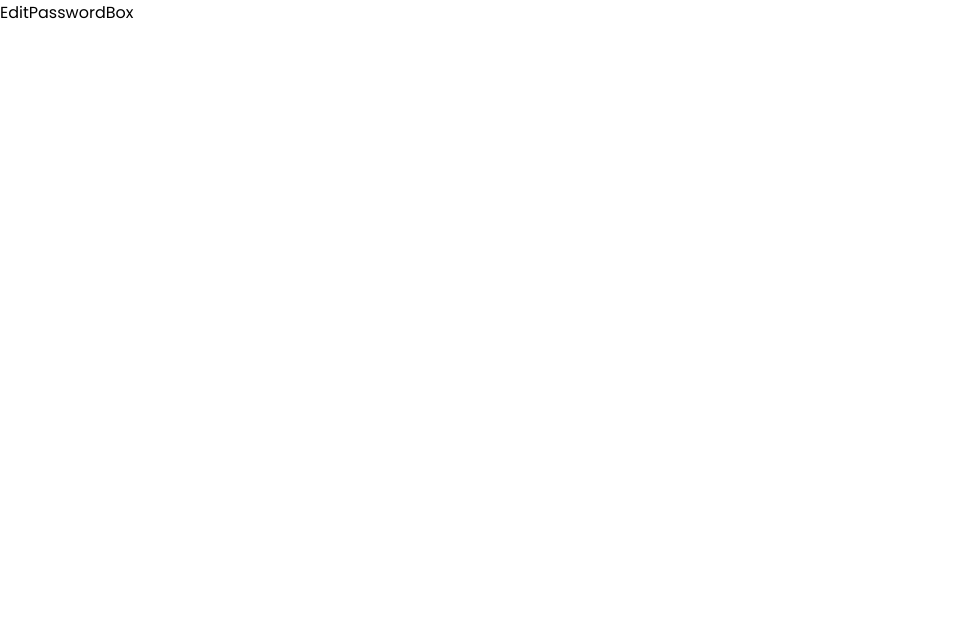
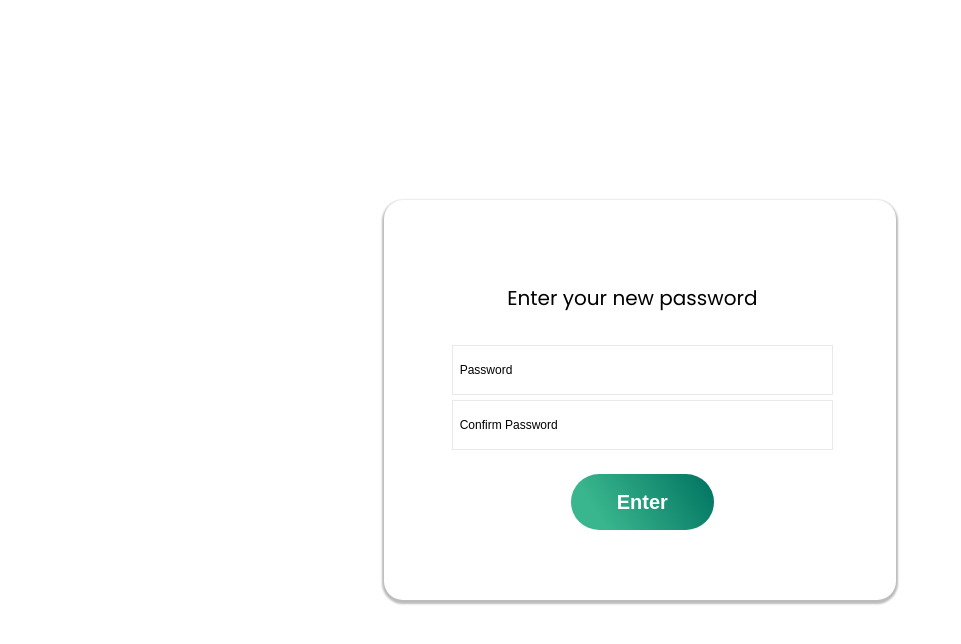
Before and after one commit to mrzyphyl/Attendance-Management-System, a React (Create React App) app in the folder ams-webapp/: page /changepass in a window 1280 px wide. Shown: the top 644 px of the page, without its empty margins (0-961 px from the left). Built offline with nearby package versions, Linux system fonts and the light colour scheme.

Commit message:
finally I can rest

```diff
--- a/ams-webapp/src/App.js
+++ b/ams-webapp/src/App.js
@@ -13,6 +13,7 @@ import StudentClass from './pages/ClassPage/StudentClass'
 import ProfessorClass from './pages/ClassPage/ProfessorClass';
 import SecretPage from './pages/SecretPage/SecretPage';
 import ChangePassword from './pages/SettingsPage/ChangePasswordPage/ChangePassword'
+import EmailConfirmation from './pages/SettingsPage/ChangePasswordPage/EmailConfirmation'
 import EditStudent from './pages/SettingsPage/EditInfoPage/EditStudent'
 import EditProfessor from './pages/SettingsPage/EditInfoPage/EditProfessor'
 import AddStudentClass from './pages/ClassPage/AddClassPage/AddStudentClass'
@@ -25,37 +26,46 @@ import StudentAttendance from './pages/TimeTablePage/StudentTimeTableSelection/S
 import ProfessorAttendance from './pages/TimeTablePage/ProfessorTimeTableSelection/ProfessorAttendance'
 import StudentAttendaceSheet from './pages/TimeTablePage/StudentTimeTableSelection/StudentAttendanceSheet'
 import ProfessorShowClassAttendance from './pages/TimeTablePage/ProfessorTimeTableSelection/ProfessorShowClassAttendance'
+import { useState } from 'react';
 
 function App() {
+  const userId = localStorage.getItem('userId')
+  // eslint-disable-next-line no-unused-vars
+  const [loggedIn, setLoggedIn] = useState(!!userId)
+
   return (
     <>
       <Routes>
-        <Route path='/' exact element={<Login/>}/>
-        <Route path='/roles' exact element={<Roles/>}/>
-        <Route path='/student-sign-up' exact element={<StudentSignUp/>}/>
-        <Route path='/professor-sign-up' exact element={<ProfessorSignUp/>}/>
-        <Route path='/student-home' exact element={<StudentHome/>}/>
-        <Route path='/professor-home' exact element={<ProfessorHome/>}/>
-        <Route path='/about-us-s' exact element={<AboutS/>}/>
-        <Route path='/about-us-p' exact element={<AboutP/>}/>
-        <Route path='/student-settings' exact element={<StudentSettings/>}/>
-        <Route path='/professor-settings' exact element={<ProfessorSettings/>}/>
-        <Route path='/student-classes' exact element={<StudentClass/>}/>
-        <Route path='/professor-classes' exact element={<ProfessorClass/>}/>
-        <Route path='/add-student-classes' exact element={<AddStudentClass/>}/>
-        <Route path='/add-professor-classes' exact element={<AddProfessorClass/>}/>
-        <Route path='/edit-student-classes' exact element={<EditStudentClass/>}/>
-        <Route path='/edit-professor-classes' exact element={<EditProfessorClass/>}/>
-        <Route path='/changepass' exact element={<ChangePassword/>}/>
-        <Route path='/student-editprofile' exact element={<EditStudent/>}/>
-        <Route path='/professor-editprofile' exact element={<EditProfessor/>}/>
-        <Route path='/student-timetable' exact element={<StudentTimeTable/>}/>
-        <Route path='/professor-timetable' exact element={<ProfessorTimeTable/>}/>
-        <Route path='/timetable/time-in/student' exact element={<StudentAttendance/>}/>
-        <Route path='/timetable/time-in/professor' exact element={<ProfessorAttendance/>}/>
-        <Route path='/time-table/check-attendance/student' exact element={<StudentAttendaceSheet/>}/>
-        <Route path='/time-table/check-attendance/professor' exact element={<ProfessorShowClassAttendance/>}/>
-        <Route path='/upanget' exact element={<SecretPage/>}/>
+        {/* If the user is not logged in, render this routes */}
+        {!loggedIn && <Route path='/' element={<Login />} />}
+        {!loggedIn && <Route path='/student-sign-up' element={<StudentSignUp />} />}
+        {!loggedIn && <Route path='/professor-sign-up' element={<ProfessorSignUp />} />}
+        {!loggedIn && <Route path='/roles' element={<Roles />} />}
+
+        <Route path='/student-home' element={<StudentHome />} />
+        <Route path='/professor-home' element={<ProfessorHome />} />
+        <Route path='/about-us-s' element={<AboutS />} />
+        <Route path='/about-us-p' element={<AboutP />} />
+        <Route path='/student-settings' element={<StudentSettings />} />
+        <Route path='/professor-settings' element={<ProfessorSettings />} />
+        <Route path='/student-classes' element={<StudentClass />} />
+        <Route path='/professor-classes' element={<ProfessorClass />} />
+        <Route path='/add-student-classes' element={<AddStudentClass />} />
+        <Route path='/add-professor-classes' element={<AddProfessorClass />} />
+        <Route path='/edit-student-classes' element={<EditStudentClass />} />
+        <Route path='/edit-professor-classes' element={<EditProfessorClass />} />
+        <Route path='/changepass' element={<ChangePassword />} />
+        <Route path='/emailconfirmpass' element={<EmailConfirmation />} />
+        <Route path='/student-editprofile' element={<EditStudent />} />
+        <Route path='/professor-editprofile' element={<EditProfessor />} />
+        <Route path='/student-timetable' element={<StudentTimeTable />} />
+        <Route path='/professor-timetable' element={<ProfessorTimeTable />} />
+        <Route path='/timetable/time-in/student' element={<StudentAttendance />} />
+        <Route path='/timetable/time-in/professor' element={<ProfessorAttendance />} />
+        <Route path='/time-table/check-attendance/student' element={<StudentAttendaceSheet />} />
+        <Route path='/time-table/check-attendance/professor' element={<ProfessorShowClassAttendance />} />
+
+        <Route path='/upanget' element={<SecretPage />} />
       </Routes>
     </>
   );
--- a/ams-webapp/src/components/AccountBox/Common.jsx
+++ b/ams-webapp/src/components/AccountBox/Common.jsx
@@ -31,6 +31,10 @@ export const MutedLink = styled.a `
     color: rgba(107, 105, 105, 0.8);
     font-weight: 500;
     text-decoration: none;
+
+    &:hover {
+        color: green;
+    }
 `
 
 export const BoldLink = styled.a `
--- a/ams-webapp/src/components/AccountBox/LoginForm.jsx
+++ b/ams-webapp/src/components/AccountBox/LoginForm.jsx
@@ -36,6 +36,14 @@ export function LoginForm(){
                 studentError = true
             }
         })
+        .finally(() => {
+            // After the professor login request is complete, check both errors
+            if (studentError && professorError) {
+                setLoginError('Invalid email or password')
+            } else if (studentError || professorError) {
+                setLoginError('An error occurred. Please try again.')
+            }
+        })
 
         // Send a request to the professor login endpoint
         axios.post('http://localhost:5000/api/professor-user/login', { email, password })
@@ -51,6 +59,14 @@ export function LoginForm(){
             console.log('Professor Login Error:', professorErr)
             if (professorErr.response && professorErr.response.status === 400) {
                 professorError = true
+            }
+        })
+        .finally(() => {
+            // After the professor login request is complete, check both errors
+            if (studentError && professorError) {
+                setLoginError('Invalid email or password')
+            } else if (studentError || professorError) {
+                setLoginError('An error occurred. Please try again.')
             }
         })
 
@@ -86,7 +102,7 @@ export function LoginForm(){
                 {/* Error message */}
                 {loginError && <Error>{loginError}</Error>}
                 <Marginer direction="vertical" margin={5} />
-                <MutedLink href="/changepass">Forget your password?</MutedLink>
+                <MutedLink href="/emailconfirmpass">Forget your password?</MutedLink>
                 <Marginer direction="vertical" margin="1.6em" />
                 <SubmitButton type="submit">
                     <SubmitLink>Sign in</SubmitLink>
--- a/ams-webapp/src/components/SettingsBox/EditPasswordBox/EditPasswordBox.jsx
+++ b/ams-webapp/src/components/SettingsBox/EditPasswordBox/EditPasswordBox.jsx
@@ -1,8 +1,69 @@
-import React from 'react'
+import React, { useState } from 'react'
+import { AppContainer, BoxContainer, ButtonSubmit, ButtonType, Form, FormContainer, FormH1, Input } from './Style'
+import { Marginer } from '../../Marginer/Margin'
+import axios from 'axios'
 
 function EditPasswordBox() {
+  const [ password, setPassword ] = useState()
+
+  const userId = localStorage.getItem('userId')
+
+  console.log(userId)
+
+  const onSubmit = (e) => {
+    e.preventDefault()
+    axios.put(`http://localhost:5000/api/professor-user/forgotpass/${userId}`,{
+      password
+    })
+    .then(response => {
+      console.log(response.data)
+      window.localStorage.clear()
+      window.location.href = "/"
+    })
+    .catch(error => {
+      console.error('Error fetching professor user data:', error);
+    })
+    axios.put(`http://localhost:5000/api/student-user/forgotpass/${userId}`,{
+      password
+    })
+    .then(response => {
+      console.log(response.data)
+      window.localStorage.clear()
+      window.location.href = "/"
+    })
+    .catch(error => {
+      console.error('Error fetching student user data:', error);
+    })
+  }
+
   return (
-    <div>EditPasswordBox</div>
+    <AppContainer>
+      <BoxContainer>
+        <FormContainer>
+          <FormH1>Enter your new password</FormH1>
+            <Form onSubmit={onSubmit}>
+              <Input
+              type='password'
+              placeholder='Password'
+              value={password}
+              onChange={(e) => setPassword(e.target.value)}
+              />
+
+              <Marginer direction="vertical" margin={'5px'}/>
+
+              <Input
+              type='password'
+              placeholder='Confirm Password'
+              />
+
+              <Marginer direction="vertical" margin={'1.5em'}/>
+              <ButtonSubmit type='submit'>
+                <ButtonType>Enter</ButtonType>
+              </ButtonSubmit>
+            </Form>
+        </FormContainer>
+      </BoxContainer>
+    </AppContainer>
   )
 }
 
--- /dev/null
+++ b/ams-webapp/src/components/SettingsBox/EditPasswordBox/EmailConfirmationBox.jsx
@@ -0,0 +1,83 @@
+import React, { useEffect, useState } from 'react'
+import { AppContainer, BoxContainer, ButtonSubmit, ButtonType, Form, FormContainer, FormH1, Input } from './Style'
+import { Marginer } from '../../Marginer/Margin'
+import { useNavigate } from 'react-router-dom'
+import axios from 'axios'
+
+function EmailConfirmationBox() {
+  const navigate = useNavigate()
+  const [ email, setEmail ] = useState()
+
+  const [studentUserData, setStudentUserData] = useState([])
+  const [professorUserData, setProfessorUserData] = useState([])
+
+  const [studentUserEmails, setStudentUserEmails] = useState([])
+  const [professorUserEmails, setProfessorUserEmails] = useState([])
+
+  useEffect(() => {
+    axios.get('http://localhost:5000/api/student-user')
+      .then(response => {
+        const emails = response.data.map(user => user.email)
+        setStudentUserEmails(emails)
+        setStudentUserData(response.data)
+      })
+      .catch(error => {
+        console.error('Error fetching student user data:', error)
+      })
+
+    axios.get('http://localhost:5000/api/professor-user')
+      .then(response => {
+        const emails = response.data.map(user => user.email)
+        setProfessorUserEmails(emails)
+        setProfessorUserData(response.data)
+      })
+      .catch(error => {
+        console.error('Error fetching professor user data:', error)
+      })
+  }, [])
+
+  const onSubmit = (e) => {
+    e.preventDefault()
+    let userId = null
+
+    if (studentUserEmails.includes(email)) {
+      userId = studentUserData[studentUserEmails.indexOf(email)]._id;
+      console.log('Email exists in student users', userId)
+      console.log('Email exists in student users', studentUserEmails)
+      localStorage.setItem('userId', userId)
+      navigate('/changepass')
+    } else if (professorUserEmails.includes(email)) {
+      userId = professorUserData[professorUserEmails.indexOf(email)]._id;
+      console.log('Email exists in professor users', userId)
+      console.log('Email exists in professor users', professorUserEmails)
+      localStorage.setItem('userId', userId)
+      navigate('/changepass')
+    } else {
+      console.log('Email does not exist in either')
+    }
+  }
+
+  return (
+    <AppContainer>
+      <BoxContainer>
+        <FormContainer>
+          <FormH1>Enter your email address</FormH1>
+            <Form onSubmit={onSubmit}>
+              <Input
+              type='email'
+              placeholder='Email Address'
+              value={email}
+              onChange={(e) => setEmail(e.target.value)}
+              />
+              <Marginer direction="vertical" margin={'1.5em'}/>
+              <ButtonSubmit type='submit'>
+                <ButtonType>Enter</ButtonType>
+              </ButtonSubmit>
+            </Form>
+        </FormContainer>
+      </BoxContainer>
+    </AppContainer>
+  )
+}
+
+export default EmailConfirmationBox
--- /dev/null
+++ b/ams-webapp/src/components/SettingsBox/EditPasswordBox/Style.jsx
@@ -0,0 +1,150 @@
+import { styled } from "styled-components";
+import { devices } from "../../Device/DeviceSizes";
+
+export const AppContainer = styled.div`
+    height: 100%;
+    width: 100%;
+    display: flex;
+    align-items: center;
+    justify-content: center;
+`
+
+export const BoxContainer = styled.div `
+    height: 97%;
+    width: 93%;
+    display: flex;
+    align-items: center;
+    border-radius: 19px;
+    background-color: #fff;
+    box-shadow: 0 2px 2px 2px rgba(15, 15, 15, 0.28);
+
+    @media ${devices.laptop} {
+        height: 50%;
+        width: 40%;
+    }
+`
+
+export const FormContainer = styled.div`
+    height: 97%;
+    width: 97%;
+    display: flex;
+    flex-direction: column;
+    align-items: center;
+    justify-content: center;
+`
+
+export const FormH1 = styled.h1`
+    font-weight: 400;
+    font-size: 20px;
+    margin-bottom: 2rem;
+`
+
+export const Form = styled.form `
+    width: 100%;
+    padding-left: 20px;
+    display: flex;
+    flex-direction: column;
+    align-items: center;
+    justify-content: center;
+    background-color: #fff;
+`
+
+export const Input = styled.input `
+    width: 80%;
+    height: 50px;
+    outline: none;
+    padding-left: 7px;
+    border: 1.5px solid rgba(44, 43, 43, 0.1);
+    transition: all 200ms ease-in-out;
+    font-size: 12px;
+    font-weight: 500;
+
+    &::placeholder {
+    color: black;
+    }
+
+    &:not(:last-of-type) {
+    border-bottom: 1.5px solid rgba(200, 200, 200, 0.4);
+    }
+
+    &:focus {
+    outline: none;
+    border-bottom: 2px solid #007260;
+    }
+`
+
+export const CancelButton = styled.button `
+    display: flex;
+    align-items: center;
+    justify-content: center;
+    font-size: 13px;
+    font-weight: 600;
+    width: 100%;
+    height: 100%;
+    color: #fff;
+    border: none;
+    border-radius: 100px 100px 100px 100px;
+    cursor: pointer;
+    transition: all, 240ms ease-in-out;
+    background: rgb(216, 59, 59);
+    background: linear-gradient(
+    58deg,
+    #db4949 20%,
+    #e40d0d 100%
+    );
+    &:hover {
+    filter: brightness(1.03);
+    }
+
+    @media ${devices.mobileL} {
+        font-size: 20px;
+    }
+`
+
+export const CancelLink = styled.a `
+    display: flex;
+    align-items: center;
+    justify-content: center;
+    width: 30%;
+    height: 3.5rem;
+    color: #fff;
+    text-decoration: none
+`
+
+export const ButtonType = styled.button `
+    display: flex;
+    align-items: center;
+    justify-content: center;
+    font-size: 13px;
+    font-weight: 600;
+    width: 100%;
+    height: 100%;
+    color: #fff;
+    border: none;
+    border-radius: 100px 100px 100px 100px;
+    cursor: pointer;
+    transition: all, 240ms ease-in-out;
+    background: #39B68D;
+    background: linear-gradient(
+    58deg,
+    #39B68D 20%,
+    #007260 100%
+    );
+    &:hover {
+    filter: brightness(1.03);
+    }
+
+    @media ${devices.mobileL} {
+        font-size: 20px;
+    }
+`
+
+export const ButtonSubmit = styled.a `
+    display: flex;
+    align-items: center;
+    justify-content: center;
+    width: 30%;
+    height: 3.5rem;
+    color: #fff;
+    text-decoration:none
+`
--- a/ams-webapp/src/components/TimeTableBox/Selection/ProfessorTimeTableSelection/ProfessorAttendanceSelectionBox.jsx
+++ b/ams-webapp/src/components/TimeTableBox/Selection/ProfessorTimeTableSelection/ProfessorAttendanceSelectionBox.jsx
@@ -24,7 +24,7 @@ function ProfessorAttendanceSelectionBox() {
 
   const location = useLocation()
   const subjectData = location.state.subjectData
-  const attendanceId = location.state.attendanceData
+  //const attendanceId = location.state.attendanceData
 
   useEffect(() => {
     axios.get(`http://localhost:5000/api/professor-user/${userId}`)
--- /dev/null
+++ b/ams-webapp/src/pages/SettingsPage/ChangePasswordPage/EmailConfirmation.js
@@ -0,0 +1,10 @@
+import React from 'react'
+import EmailConfirmationBox from '../../../components/SettingsBox/EditPasswordBox/EmailConfirmationBox'
+
+function EmailConfirmation() {
+  return (
+    <EmailConfirmationBox/>
+  )
+}
+
+export default EmailConfirmation
```
Also changed, not shown: 1 other file (tests, documents, lock files or other folders).
